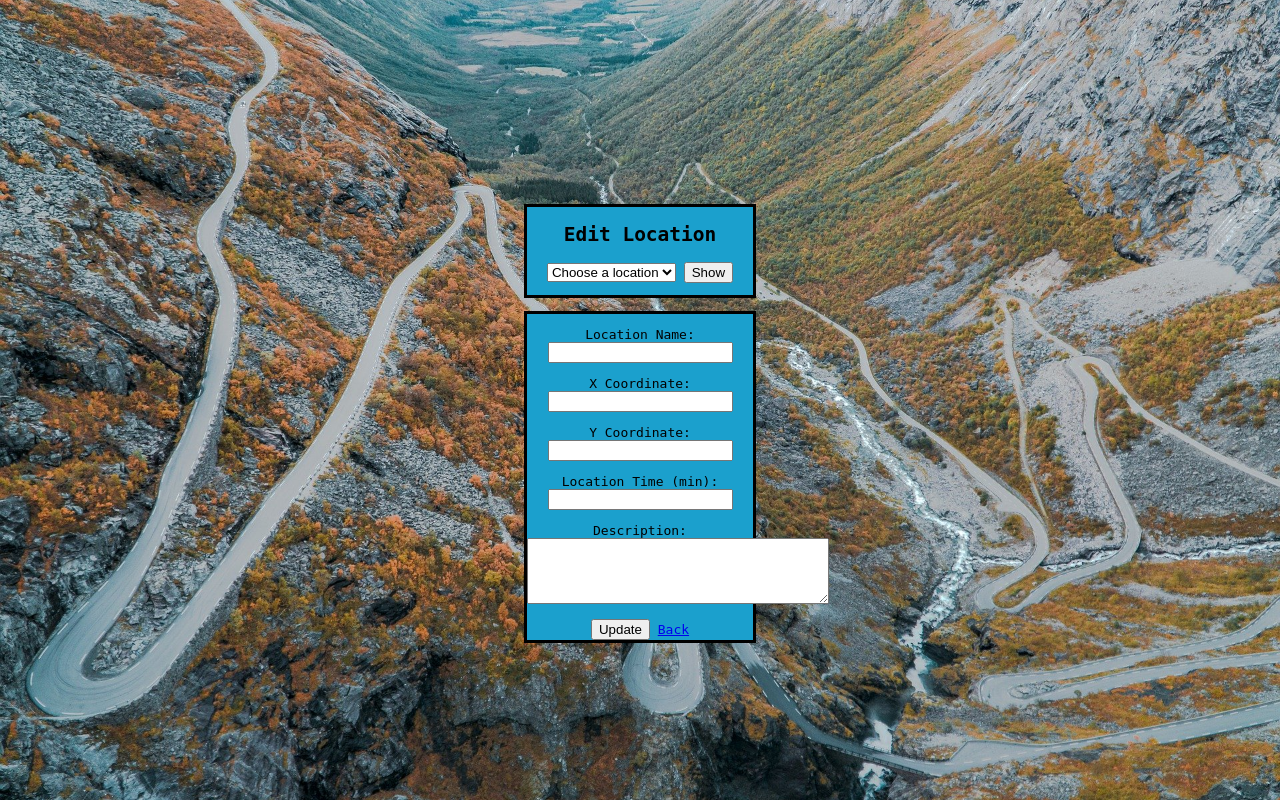
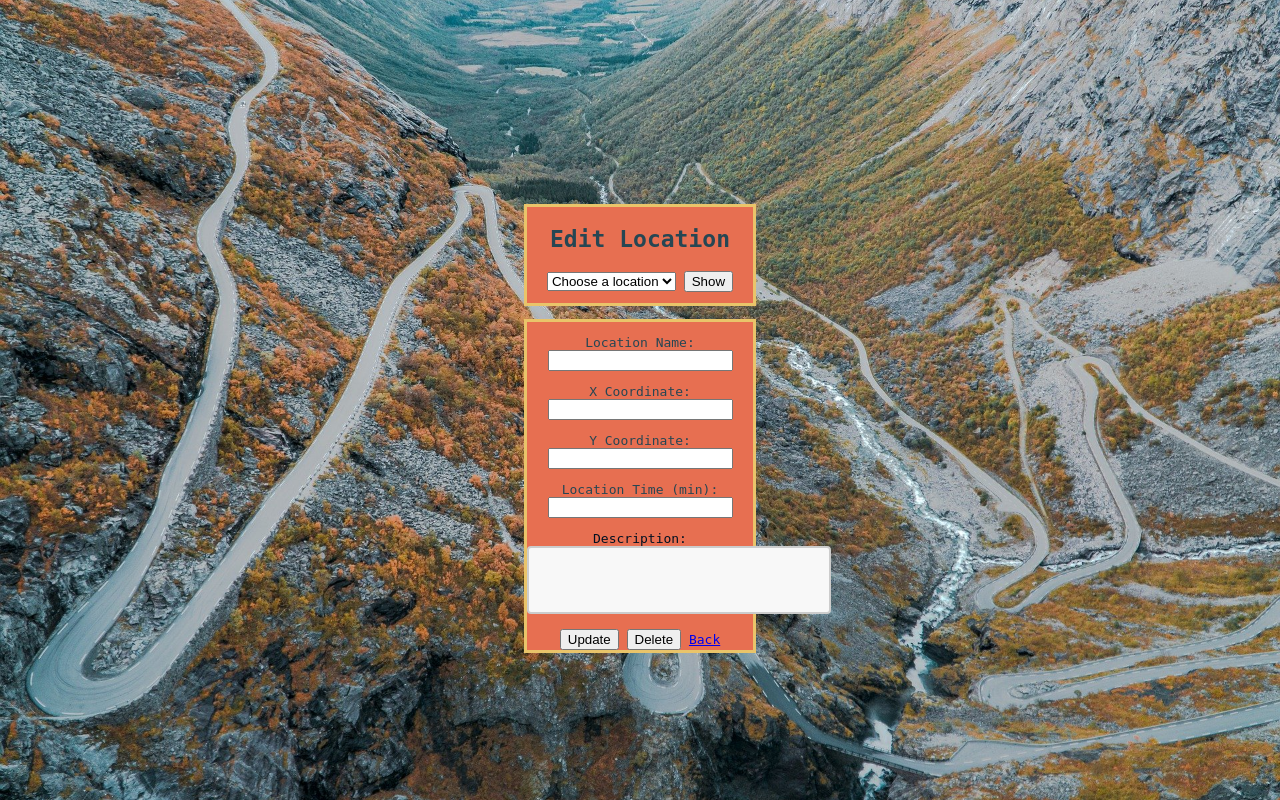
Before and after one commit to s3722286/SEPM-Tagon, a PHP site: page /editlocation.php in a window 1280 px wide. Run offline with PHP 8.4, Linux system fonts and the light colour scheme; data that the repository does not hold is empty.

Commit message:
update page styling

```diff
--- a/edit_user.php
+++ b/edit_user.php
@@ -116,8 +116,8 @@
             </select>
         </div>
         <div class="row">
-          <input type="submit" name="edit" value="Commit Edit" />
-          <input type="submit" name="delete" value="Delete User" />
+          <input type="submit" name="edit" value="Update" />
+          <input type="submit" name="delete" value="Delete" />
           <a href="main.php">Back<a>
         </div>
     </form>
--- a/editlocation.php
+++ b/editlocation.php
@@ -37,10 +37,11 @@ $row = get_all_locations()
             <p>Y Coordinate:<input type="text" id="ycoordinate" name="ycoordinate"></p>
             <p>Location Time (min):<input type="number" id="locationtime" name="locationtime" ></p>
             <label for="description">Description:</label>
-            <textarea id="description" name="description" rows="4" cols="35"> </textarea>
+            <textarea class="description" id="description" name="description" rows="4" cols="35"> </textarea>
             <br> <br>
             <input type="hidden" id="pressedAdd" name="pressedAdd" value="1">
-            <a><input type = "submit" value="Update"><a>
+            <input type="submit" name="edit" value="Update" />
+            <input type="submit" name="delete" value="Delete" />
             <a href= "main.php"> Back <a>
         </form>
     </div>
--- a/edittour.php
+++ b/edittour.php
@@ -43,10 +43,11 @@ if(!isset($_SESSION['username'])){
             <!-- Tours may contain more than 1 location, delete locations - display as a drop down list??? -->
             <p>Remove Location: <input type="text" id="removelocation" name="removelocation"></p>
             <label for="tourlocations">Locations in the Tour:</label>
-            <textarea id="tourlocations" name="tourlocations" rows="4" cols="25"> </textarea>
+            <textarea class="description" id="tourlocations" name="tourlocations" rows="4" cols="25"> </textarea>
             <br> <br>
             <input type="hidden" id="pressedAdd" name="pressedAdd" value="1">
-            <a><input type = "submit" value="Update"><a>
+            <input type = "submit" value="Update">
+            <input type = "submit" value="Delete">
             <a href= "main.php"> Back <a>
         </form>
     </div>
--- a/styles.css
+++ b/styles.css
@@ -10,8 +10,9 @@ body {
     font-family: monospace;
 }
 h2 {
+    font-size: 23px;
     text-align: center;
-    color: black;
+    color: #264653;
     text-transform: capitalize;
 }
 h3 {
@@ -20,48 +21,63 @@ h3 {
     margin-bottom: auto;
 }
 form {
-    background-color: rgb(27, 160, 205);
+    background-color: #e76f51;
     text-align: center;
     border-style: solid;
-    border-color: black;
+    border-color: #e9c46a;
 }
 .row {
-  margin-top: 5%;
-  margin-bottom: 5%;
+    margin-top: 5%;
+    margin-bottom: 5%;
+    color: #264653;
+}
+p {
+    color: #264653;
 }
 
 /* Main Menu */
 .vertical-menu a {
-    color: black;
+    color: #264653;
+    display: block;
+    padding: 13px;
+    font-size: 13px;
+    text-decoration: none;
+}
+.vertical-menu a:hover {
+    /* background-color: #ccc; */
+    background-color: #2a9d8f;
+    color: #e9c46a;
+    font-size: 14px;
+    /* box-shadow: 0 5px 5px 0 rgba(0,0,0,0.24), 0 5px 50px 0 rgba(0,0,0,0.19); */
+}
+.button {
+    background-color: #f4a261;
+    border: none;
+    color: #264653;
+    padding: 13px;
+    text-align: center;
+    text-decoration: none;
+    display: inline-block;
+    font-family: monospace;
+    font-size: 15px;
+    width: 100%;
+}
+.button:hover {
+    background-color: #2a9d8f;
+    color: #DEF4C6;
+    /* box-shadow: 0 12px 16px 0 rgba(0,0,0,0.24), 0 17px 50px 0 rgba(0,0,0,0.19); */
+}
+/* List Items */
+.list {
+    color: #001021;
     display: block;
     padding: 12px;
     text-decoration: none;
 }
-.vertical-menu a:hover {
-    /* background-color: #ccc; */
-    background-color: rgb(145, 201, 220);
-    color: azure;
-    box-shadow: 0 5px 5px 0 rgba(0,0,0,0.24), 0 5px 50px 0 rgba(0,0,0,0.19);
+.description {
+    box-sizing: border-box;
+    border: 2px solid #ccc;
+    border-radius: 4px;
+    background-color: #f8f8f8;
+    resize: none;
 }
-.button {
-    background-color: rgb(62, 146, 174);
-    border: none;
-    padding: 12px;
-    text-align: center;
-    text-decoration: none;
-    display: inline-block;
-    font-size: 15px;
-    width: 100%;
-}
-.button:hover {
-    background-color: rgb(145, 201, 220);
-    color: white;
-    box-shadow: 0 12px 16px 0 rgba(0,0,0,0.24), 0 17px 50px 0 rgba(0,0,0,0.19);
-}
-/* List Items */
-.list {
-    color: black;
-    display: block;
-    padding: 12px;
-    text-decoration: none;
-}
```
Also changed, not shown: addlocation.php (+4 -3 lines), main.php (+4 -4 lines).
